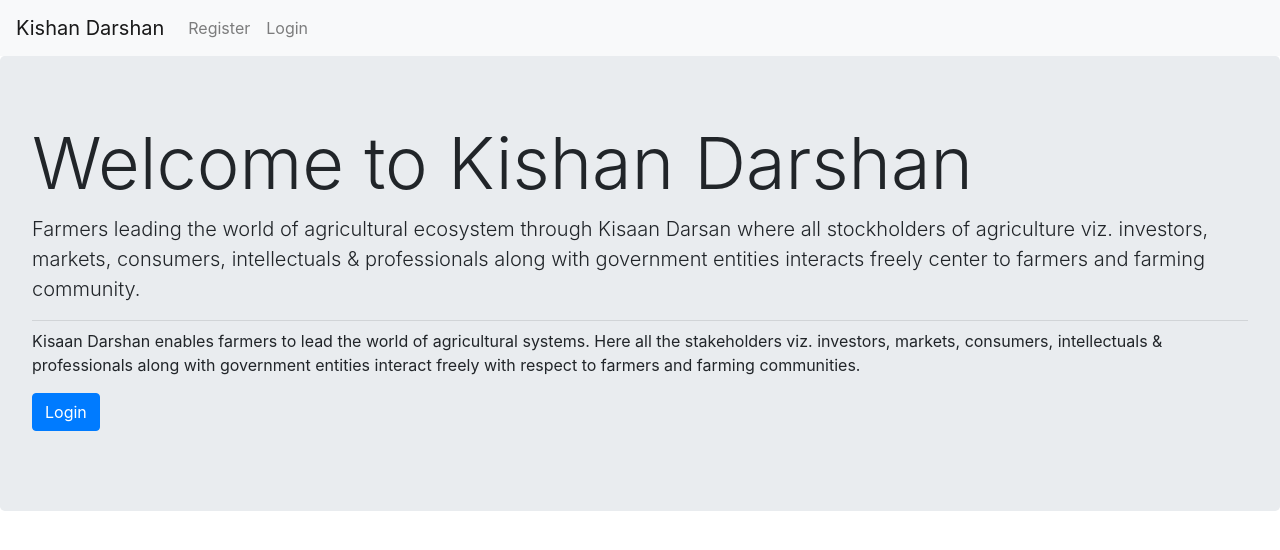
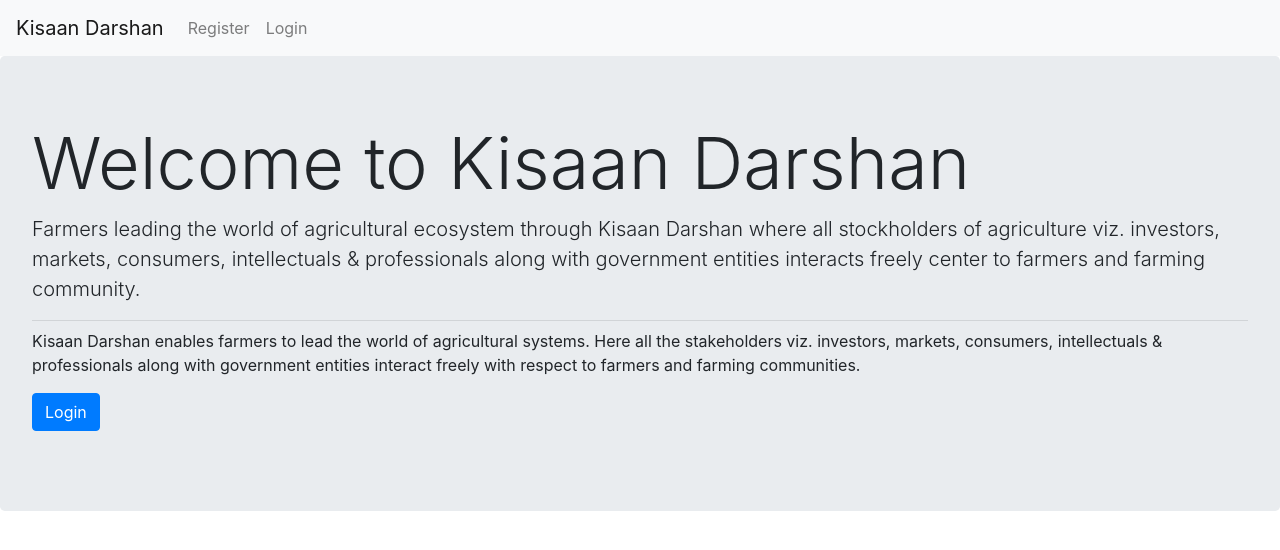
Before and after one commit to saprativa/kisaan-darshan, a React (Create React App) app in the folder client/: page / in a window 1280 px wide. Shown: the top 550 px of the page. Built offline with nearby package versions, Linux system fonts and the light colour scheme.

Commit message:
changed to kisaan

```diff
--- a/client/public/index.html
+++ b/client/public/index.html
@@ -24,7 +24,7 @@
       work correctly both with client-side routing and a non-root public URL.
       Learn how to configure a non-root public URL by running `npm run build`.
     -->
-    <title>Kishan Darshan</title>
+    <title>Kisaan Darshan</title>
   </head>
   <body>
     <noscript>You need to enable JavaScript to run this app.</noscript>
--- a/client/src/components/Home.js
+++ b/client/src/components/Home.js
@@ -6,9 +6,9 @@ class Home extends Component {
     return (
       <div>
         <Jumbotron>
-          <h1 className="display-3">Welcome to Kishan Darshan</h1>
+          <h1 className="display-3">Welcome to Kisaan Darshan</h1>
           <p className="lead">
-            Farmers leading the world of agricultural ecosystem through Kisaan Darsan where all
+            Farmers leading the world of agricultural ecosystem through Kisaan Darshan where all
             stockholders of agriculture viz. investors, markets, consumers, intellectuals &amp;
             professionals along with government entities interacts freely center to farmers and
             farming community.
--- a/client/src/components/MyNavbar.js
+++ b/client/src/components/MyNavbar.js
@@ -18,7 +18,7 @@ const MyNavbar = (props) => {
   return (
     <div>
       <Navbar color="light" light expand="md">
-        <NavbarBrand href="/">Kishan Darshan</NavbarBrand>
+        <NavbarBrand href="/">Kisaan Darshan</NavbarBrand>
         <NavbarToggler onClick={toggle} />
         <Collapse isOpen={isOpen} navbar>
           <Nav className="mr-auto" navbar>
--- a/package.json
+++ b/package.json
@@ -1,5 +1,5 @@
 {
-  "name": "kishan-darshan",
+  "name": "kisaan-darshan",
   "version": "0.0.0",
   "private": true,
   "scripts": {
```
